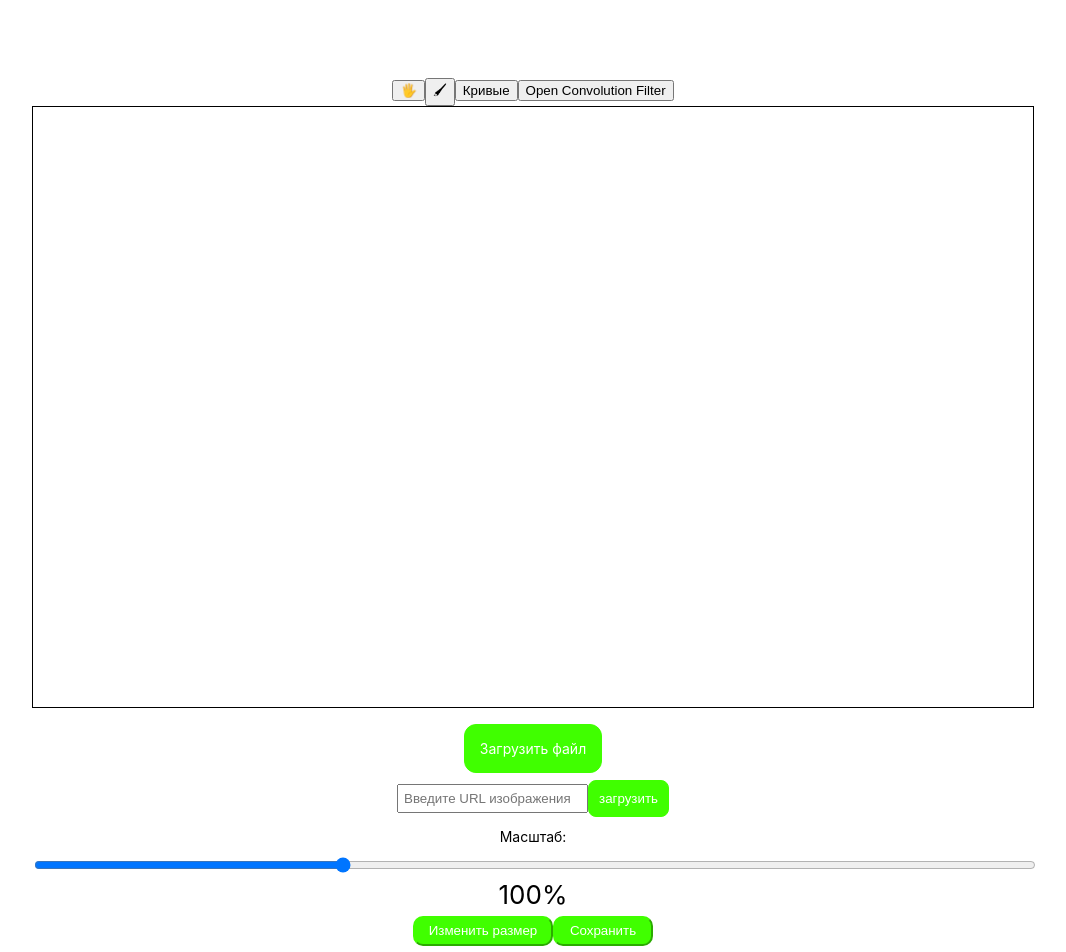
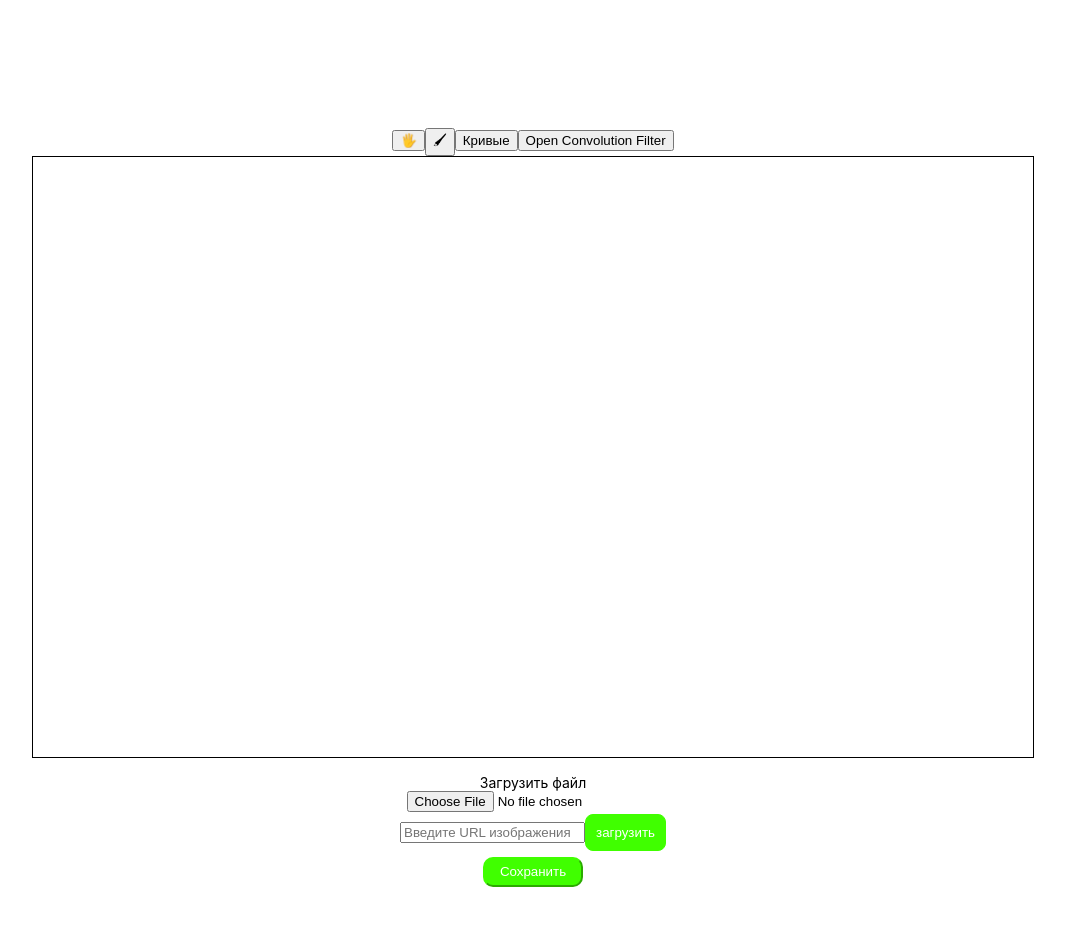
Before and after one commit to akobyansamvel/photoEditor, a React (Create React App) app: page / in a window 1280 px wide. Shown: the top 952 px of the page, without its empty margins (107-1173 px from the left). Built offline with nearby package versions, Linux system fonts and the light colour scheme.

Commit message:
some fix

```diff
--- a/src/App.js
+++ b/src/App.js
@@ -227,8 +227,6 @@ const handlePreviewCurvesCorrection = (lut) => {
 // Применение коррекции кривых
 const handleCurvesApply = (lut) => {
   applyCurvesCorrection(lut);
-  // Удалите следующую строку, чтобы окно оставалось открытым
-  // setIsCurvesModalOpen(false);
 };
 
 
@@ -435,6 +433,21 @@ const handleCurvesReset = () => {
             <div>Координаты: <br />X: {position.x}px, <br /> Y: {position.y}px</div>
             <div className="color">Цвет: <br /> {color}</div>
             <div style={{ backgroundColor: color, width: 150, height: 30, marginTop: 10 }}></div>
+            <div className="scale-selector">
+            <label htmlFor="scale">Масштаб:</label>
+           <input
+            id="scale"
+            type="range"
+            min="12"
+            max="300"
+            value={scale}
+            step="1"
+            onChange={(e) => setScale(e.target.value)}
+            style={{ width: '100%' }}
+          />
+            <span>{scale}%</span>
+          </div>
+          <button className='size_button' onClick={() => setIsModalOpen(true)}>Изменить размер</button>
           </div>
         )}
         <div className="test">
@@ -468,21 +481,7 @@ const handleCurvesReset = () => {
             </div>
 
           </div>
-          <div className="scale-selector">
-            <label htmlFor="scale">Масштаб:</label>
-           <input
-            id="scale"
-            type="range"
-            min="12"
-            max="300"
-            value={scale}
-            step="1"
-            onChange={(e) => setScale(e.target.value)}
-            style={{ width: '100%' }}
-          />
-            <span>{scale}%</span>
-          </div>
-          <button className='size_button' onClick={() => setIsModalOpen(true)}>Изменить размер</button>
+
           <button className='save_button' onClick={saveImage}>Сохранить</button>
         </div>
       </div>
--- a/src/components/KernelModal.js
+++ b/src/components/KernelModal.js
@@ -1,4 +1,4 @@
-import React, { useState, useEffect } from 'react';
+import React, { useEffect, useState } from 'react';
 import '../styles/KernelModal.css';
 
 const ConvolutionFilterModal = ({ onClose, onApply, onReset, imageData }) => {
@@ -26,21 +26,21 @@ const ConvolutionFilterModal = ({ onClose, onApply, onReset, imageData }) => {
     laplacian: [[0, -1, 0], [-1, 4, -1], [0, -1, 0]],
   };
 
-  // Обработчик изменения значения в поле ввода
- // Обработчик изменения значения в поле ввода
+
 const handleInputChange = (i, j, value) => {
   const updatedKernel = [...kernel];
 
-  // Если значение пустое, оставить поле пустым
   if (value === '') {
     updatedKernel[i][j] = '';
   } else {
-    // Преобразовать введённое значение в число, если не пустое
-    updatedKernel[i][j] = parseFloat(value);
+
+    const numberValue = Math.min(parseFloat(value), 100);
+    updatedKernel[i][j] = numberValue;
   }
 
   setKernel(updatedKernel);
 };
+
 
 
   // Обработчик выбора предустановки
@@ -132,6 +132,7 @@ const handleInputChange = (i, j, value) => {
                     type="number"
                     value={value}
                     onChange={(e) => handleInputChange(i, j, e.target.value)}
+                    max={100}
                   />
                 </td>
               ))}
--- a/src/components/modal.js
+++ b/src/components/modal.js
@@ -19,20 +19,23 @@ function ResizeModal({ isOpen, onClose, imageWidth, imageHeight, onResize }) {
   }, [imageWidth, imageHeight]);
 
   const handleWidthChange = (e) => {
-    const newWidth = e.target.value.trim() === '' ? '' : Math.round(e.target.value);
+    const newWidth = e.target.value.trim() === '' ? '' : Math.min(Math.round(e.target.value), 9999);
     setWidth(newWidth);
+
     if (newWidth !== '' && maintainAspectRatio) {
       setHeight(Math.round((newWidth * imageHeight) / imageWidth));
     }
   };
 
   const handleHeightChange = (e) => {
-    const newHeight = e.target.value.trim() === '' ? '' : Math.round(e.target.value);
+    const newHeight = e.target.value.trim() === '' ? '' : Math.min(Math.round(e.target.value), 9999);
     setHeight(newHeight);
+
     if (newHeight !== '' && maintainAspectRatio) {
       setWidth(Math.round((newHeight * imageWidth) / imageHeight));
     }
   };
+
 
 
   const handleResize = () => {
@@ -70,11 +73,21 @@ function ResizeModal({ isOpen, onClose, imageWidth, imageHeight, onResize }) {
         </div>
         <div>
           <label>Ширина:</label>
-          <input type="number" value={width} onChange={handleWidthChange} />
+          <input
+            type="number"
+            value={width}
+            onChange={handleWidthChange}
+            max={9999}
+          />
         </div>
         <div>
           <label>Высота:</label>
-          <input type="number" value={height} onChange={handleHeightChange} />
+          <input
+            type="number"
+            value={height}
+            onChange={handleHeightChange}
+            max={9999}
+          />
         </div>
         <div>
           <label>
--- a/src/styles/App.css
+++ b/src/styles/App.css
@@ -1,6 +1,5 @@
-
 .App {
-  padding-top: 70px;
+  padding-top: 120px; /* Увеличиваем отступ, чтобы оставить место для панели сверху */
   padding-bottom: 20px;
   text-align: center;
   background-color: #ffffff;
@@ -8,20 +7,33 @@
   font-size: calc(10px + 2vmin);
   color: rgb(0, 0, 0);
 }
+
 .color-info {
   display: flex;
-  align-items: left;
-  flex-direction: column;
-  position: sticky;
-  text-align: left;
-  min-width: 200px;
-  margin: 10px;
-  right: 20px;
-  top: 60px;
-  bottom: 60px;
+  justify-content: space-between;
+  align-items: center;
+  position: fixed;
+  top: 0;
+  left: 0;
+  right: 0;
+  padding: 10px 20px;
+  background-color: #f8f8f8;
+  border-bottom: 1px solid #ddd;
+  z-index: 1000;
 }
+
+.color-info div {
+  margin-right: 20px;
+}
+
 .image-size {
-  margin-bottom: 10px;
+  display: inline-block;
+  margin-right: 20px;
+}
+
+.slider-container {
+  display: inline-block;
+  margin-right: 20px;
 }
 
 .load {
@@ -32,19 +44,9 @@
   justify-content: center;
 }
 
-.App-logo {
-  height: 40vmin;
-  pointer-events: none;
-}
-
 .text {
   display: flex;
   flex-direction: column;
-}
-
-
-.App-link {
-  color: #61dafb;
 }
 
 .color {
@@ -52,32 +54,22 @@
   display: flex;
 }
 
-.uploader__upload-button {
-  opacity: 0;
-  position: absolute;
-  z-index: -1;
+.size_button {
+  background-color: #40ff00;
+  border-color: #40ff00;
+  color: white;
+  width: 140px;
+  height: 30px;
+  border-radius: 10px;
 }
 
-.uploader__button {
-  cursor: pointer;
+.save_button {
+  background-color: #40ff00;
+  border-color: #40ff00;
   color: white;
-  background-color: #40ff00;
-  border: 1px solid #40ff00;
-  border-radius: 12px;
-  padding: 15px;
-  transition: background-color 0.3s ease;
-}
-
-.uploader__button:hover {
-  background-color: #40ff00;
-}
-
-.uploader {
-  display: flex;
-  justify-content: center;
-  flex-direction: row-reverse;
-  align-items: center;
-  gap: 12px;
+  width: 100px;
+  height: 30px;
+  border-radius: 10px;
 }
 
 .uploader__preview {
@@ -90,6 +82,15 @@
 .uploader__canvas {
   height: auto;
   width: auto;
+  border: 1px solid black;
+}
+
+.canvas-container {
+  position: relative;
+  overflow: auto;
+  max-width: 1000px;
+  max-height: 600px;
+  margin: 80px auto 0;
 }
 
 .url-button {
@@ -99,47 +100,8 @@
   border: 1px solid #40ff00;
   border-radius: 8px;
   padding: 10px;
-
-}
-
-.size_button{
-  background-color: #40ff00;
-  border-color: #40ff00;
-  color: white;
-  width: 140px;
-  height: 30px;
-  border-radius: 10px;
-
-}
-
-.save_button{
-  background-color: #40ff00;
-  border-color: #40ff00;
-  color: white;
-  width: 100px;
-  height: 30px;
-  border-radius: 10px;
 }
 
 .url-button:hover {
   background-color: #218838;
 }
-
-.url-input {
-  padding: 5px;
-}
-
-.url-uploader {
-  margin-top: 5px;
-}
-.uploader__canvas {
-  border: 1px solid black;
-}
-
-
-.canvas-container {
-  position: relative;
-  overflow: auto;
-  max-width: 1000px;
-  max-height: 600px;
-}
```
